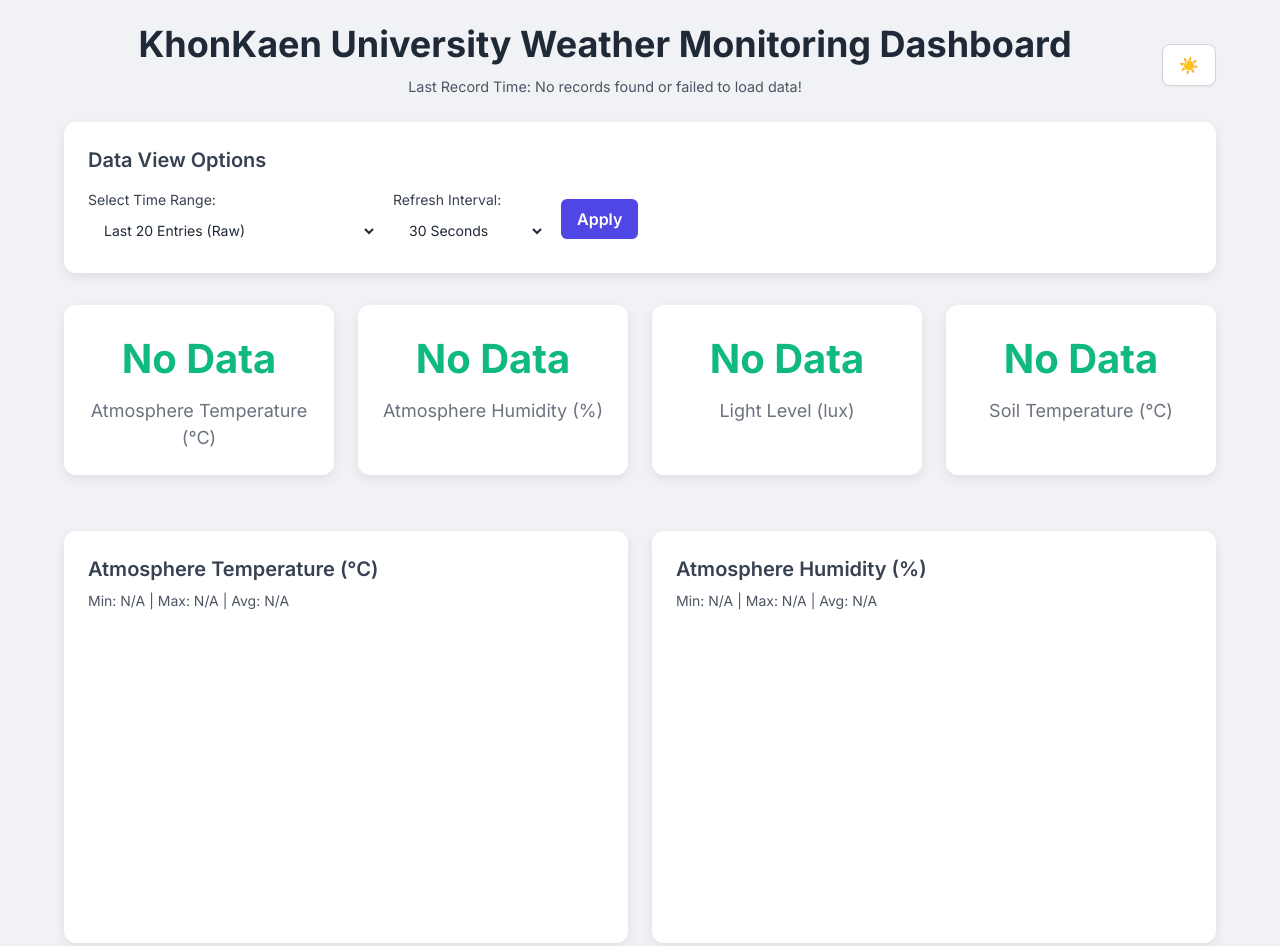
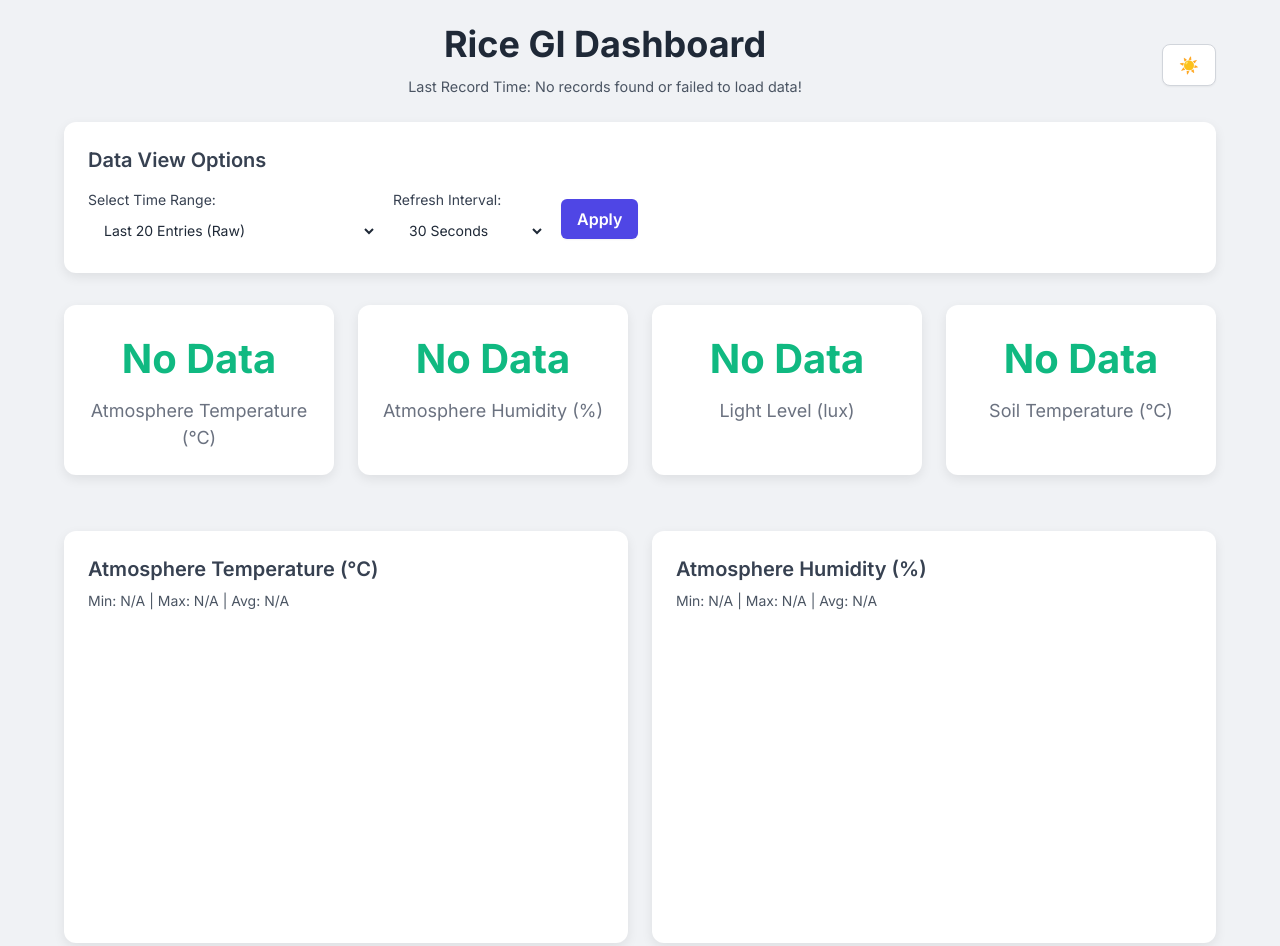
Before and after one commit to PartheeNova/TSFront, a plain HTML site: page index.html in a window 1280 px wide. Shown: the top 946 px of the page. Drawn offline with nearby package versions, Linux system fonts and the light colour scheme; no server answers.

Commit message:
Update index.html

```diff
--- a/index.html
+++ b/index.html
@@ -187,7 +187,7 @@
     <div class="max-w-6xl mx-auto">
         <div class="flex justify-between items-center mb-4">
             <div class="header-content flex-grow">
-                <h1 class="text-4xl font-bold text-center text-gray-800 mb-2">KhonKaen University Weather Monitoring Dashboard</h1>
+                <h1 class="text-4xl font-bold text-center text-gray-800 mb-2">Rice GI Dashboard</h1>
                 <p class="last-updated text-gray-600">Last Record Time: <span id="lastUpdatedTime">N/A</span></p>
             </div>
             <button id="themeToggle" class="ml-4 p-2 rounded-md shadow-sm">
```
